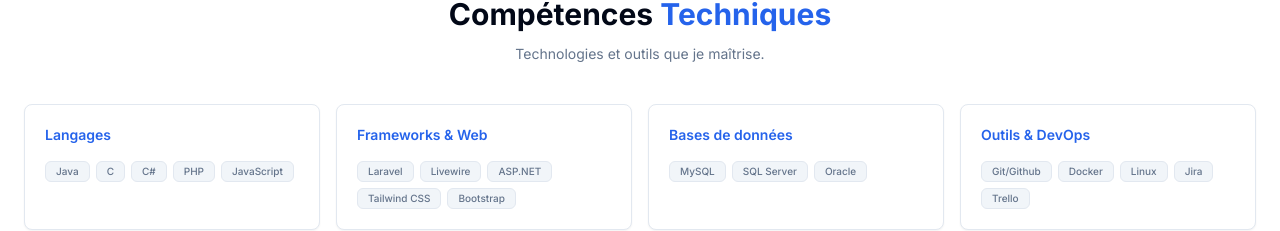
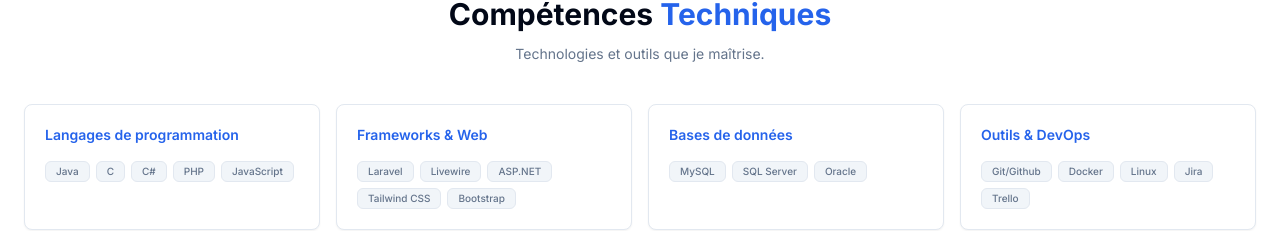
Before and after one commit to essebaiyayaa/Portfolio, a React (Vite) app: page / in a window 1280 px wide. Shown: the part 2400-2631 px from the top of the page. Built offline with nearby package versions, Linux system fonts and the light colour scheme; the HTML template or start-up script is replaced by a standard one.

Commit message:
fix : renommage des compétences

```diff
--- a/src/data/resume.ts
+++ b/src/data/resume.ts
@@ -3,7 +3,7 @@
 
 export const skills = [
     {
-        category: "Langages",
+        category: "Langages de programmation",
         icon: Code,
         items: ["Java", "C", "C#", "PHP", "JavaScript"]
     },
```
